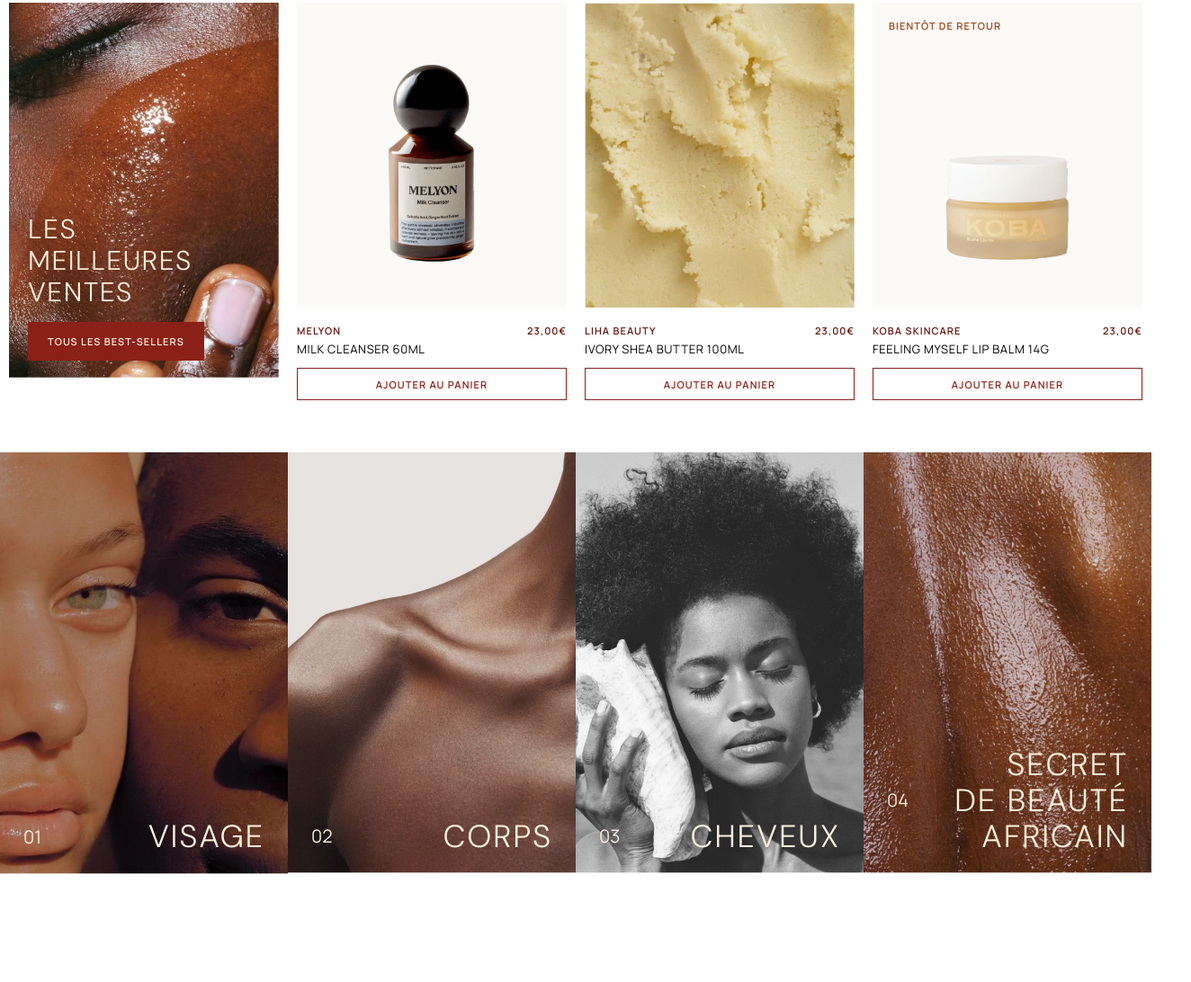
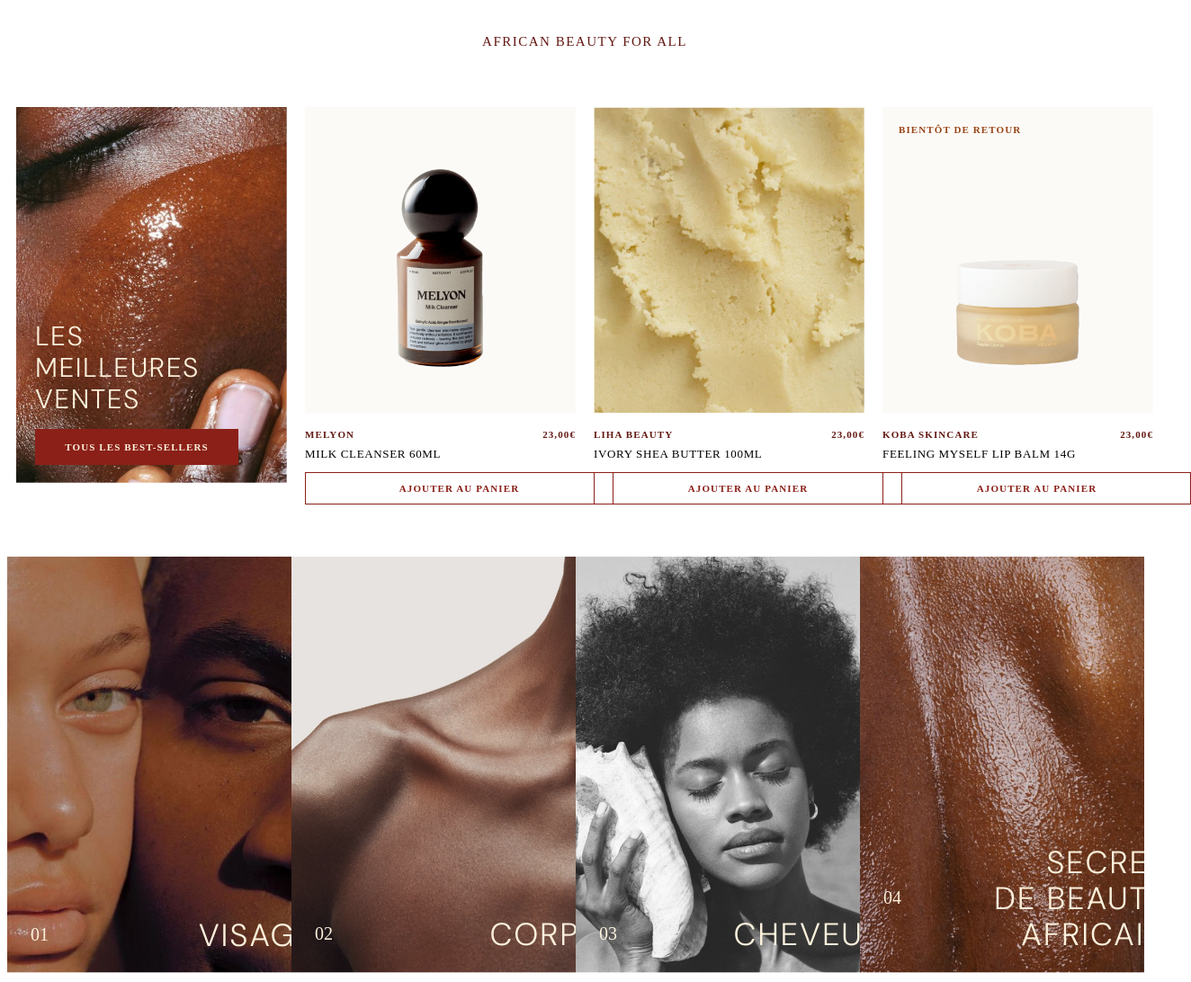
Before and after one commit to rafuj/cacao, a plain HTML site: page index.html in a window 1280 px wide. Shown: the part 1061-2153 px from the top of the page at 90% size, 1324 px wide, since content can reach past the window. Before the commit the page ends 2035 px from the top, so only its background shows below. Drawn offline with Linux system fonts and the light colour scheme.

Commit message:
code refactor

```diff
--- a/assets/css/_variables.scss
+++ b/assets/css/_variables.scss
@@ -9,12 +9,3 @@
 	--dm: "DM Sans", sans-serif;
 	--manrope: "Manrope", sans-serif;
 }
-body {
-	padding: 0;
-	margin: 0;
-	font-family: var(--manrope);
-	background-color: white;
-}
-* {
-	box-sizing: border-box;
-}
--- a/assets/css/main.scss
+++ b/assets/css/main.scss
@@ -1,6 +1,3 @@
-@import "_mixins";
-@import "_variables";
-
 @import "hero-section.css";
 @import "anchored-products.css";
 @import "categories-section.css";
```
Also changed, not shown: assets/css/anchored-products.css, assets/css/categories-section.css, assets/css/hero-section.css, assets/css/main.css, 4 other files.
